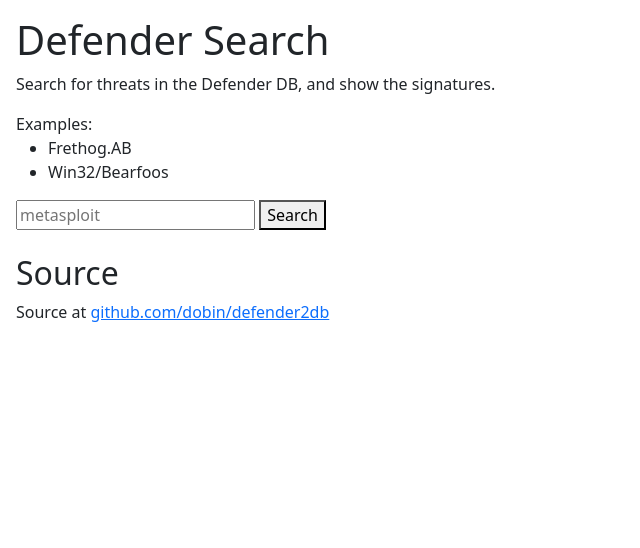
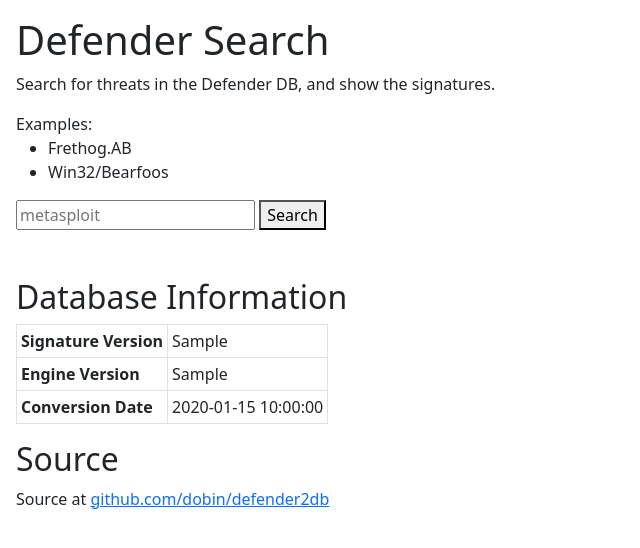
Before and after one commit to dobin/defender2db, a Flask app: template app/templates/index.html in a window 1280 px wide. Shown: the part 56-604 px from the top of the page, without its empty margins (0-640 px from the left). Run offline with Flask 3, Linux system fonts and the light colour scheme; the template is opened without the code that fills it: most values are stand-ins (such as "Sample title", 1, 10 or a date in 2020); some libraries are stand-ins or nearby versions.

Commit message:
feature: version and date of update in db

```diff
--- a/app/templates/index.html
+++ b/app/templates/index.html
@@ -22,10 +22,29 @@
       <input type="text" name="threat_name" placeholder="metasploit" required>
       <button type="submit">Search</button>
     </form>
+  <br>
+  <br>
+  {% if metadata %}
+  <h2>Database Information</h2>
+  <table class="table table-sm table-bordered" style="width: auto;">
+    <tbody>
+      <tr>
+        <th>Signature Version</th>
+        <td>{{ metadata.signature_version }}</td>
+      </tr>
+      <tr>
+        <th>Engine Version</th>
+        <td>{{ metadata.engine_version }}</td>
+      </tr>
+      <tr>
+        <th>Conversion Date</th>
+        <td>{{ metadata.conversion_datetime.strftime('%Y-%m-%d %H:%M:%S') }}</td>
+      </tr>
+    </tbody>
+  </table>
+  {% endif %}
 
-  <br>
   <h2>Source</h2>
-
   Source at <a href="https://github.com/dobin/defender2db">github.com/dobin/defender2db</a>
 
   </div>
```
Also changed, not shown: app/views.py (+8 -2 lines), defender2yara/defender/dbthreat.py (+6 -1 lines), defender2yara/main.py (+11 -2 lines).
